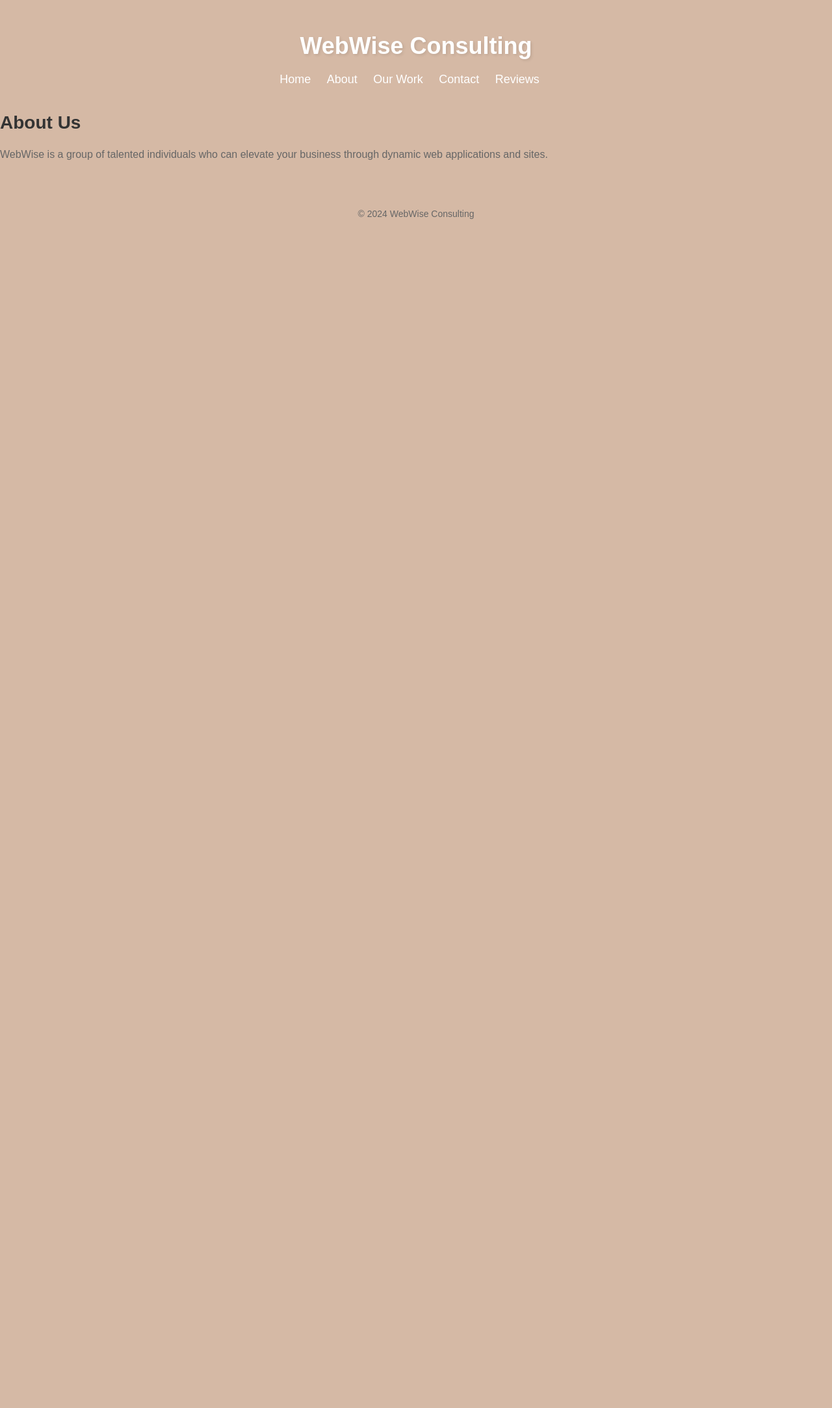
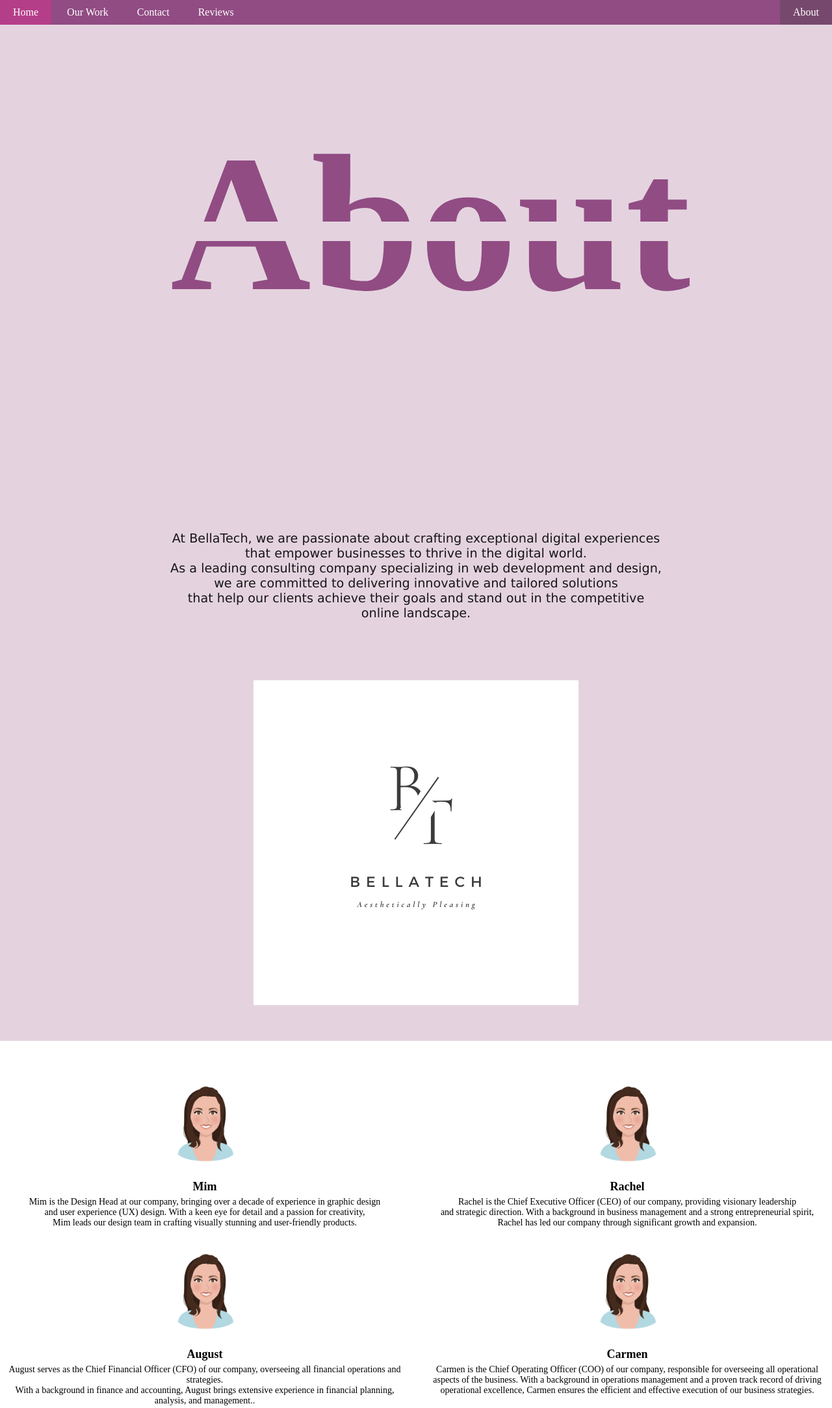
Before and after one commit to orleansb/COM214_Final-Project, a plain HTML site: page Business Case/about.html in a window 1280 px wide. Shown: the top 2167 px of the page at 65% size. Before the commit the page ends 800 px from the top, so only its background shows below. Drawn offline with Linux system fonts and the light colour scheme.

Commit message:
Add files via upload

```diff
--- a/Business Case/about.html
+++ b/Business Case/about.html
@@ -3,32 +3,89 @@
 <head>
   <meta charset="UTF-8">
   <meta name="viewport" content="width=device-width, initial-scale=1.0">
-  <title>About - WebWise Consulting</title>
+  <title>About Us</title>
   <link rel="stylesheet" href="styles.css">
 </head>
 <body>
-  <div class="container">
-    <header>
-      <h1>WebWise Consulting</h1>
-    </header>
-    <nav>
-      <ul>
-        <li><a href="Homepage/index.html">Home</a></li>
-        <li><a href="about.html">About</a></li>
-        <li><a href="ourwork.html">Our Work</a></li>
-        <li><a href="contact.html">Contact</a></li>
-        <li><a href="Reviews/reviews.html">Reviews</a></li>
+  <nav>
+    <ul>
+      <li><a href="index.html">Home</a></li>
+      <li><a href="ourwork.html">Our Work</a></li>
+      <li><a href="contact.html">Contact</a></li>
+      <li><a href="reviews.html">Reviews</a></li>
+      <li style="float:right"><a class="active" href="about.html">About</a></li>
+    </ul>
+  </nav>
 
-      </ul>
-    </nav>
-    <main>
-      <h2>About Us</h2>
-      <p>WebWise is a group of talented individuals who can elevate your business through dynamic web applications and sites. </p>
-    </main>
-    <footer>
-      <p>&copy; 2024 WebWise Consulting</p>
-    </footer>
+  <div class="content">
+    <div class = "about-us-box">
+    <h1>About</h1>
+    <p>At BellaTech, we are passionate about crafting exceptional digital experiences that empower businesses to thrive in the digital world. <br>
+      As a leading consulting company specializing in web development and design, we are committed to delivering innovative and tailored solutions
+      <br> that help our clients achieve their goals and stand out in the competitive online landscape.</p>
+      </div>
+    <div class="picture">
+      <img src="logo.png" alt="Company Logo">
+    </div>
   </div>
-  <script src="script.js"></script>
+  </div>
+
+
+    <div class="employees">
+      <div class="employee">
+          <img src="person.jpg" alt="Mim">
+          <div class="bio">
+              <h3>Mim</h3>
+              <p>Mim is the Design Head at our company, bringing over a decade of experience in graphic design <br>
+                and user experience (UX) design. With a keen eye for detail and a passion for creativity,<br>
+                 Mim leads our design team in crafting visually stunning and user-friendly products.<br>
+                 </p>
+          </div>
+      </div>
+      <div class="employee">
+          <img src="person.jpg" alt="Rachel">
+          <div class="bio">
+              <h3>Rachel</h3>
+              <p>Rachel is the Chief Executive Officer (CEO) of our company, providing visionary leadership <br>
+                and strategic direction. With a background in business management and a strong entrepreneurial spirit, <br>
+                Rachel has led our company through significant growth and expansion.</p>
+          </div>
+      </div>
+
+      <div class="employee">
+          <img src="person.jpg" alt="August">
+          <div class="bio">
+              <h3>August</h3>
+              <p>August serves as the Chief Financial Officer (CFO) of our company, overseeing all financial operations and strategies.<br>
+                 With a background in finance and accounting, August brings extensive experience in financial planning,<br>
+                  analysis, and management.. </p>
+          </div>
+      </div>
+
+      <div class="employee">
+          <img src="person.jpg" alt="Carmen">
+          <div class="bio">
+              <h3>Carmen</h3>
+              <p>Carmen is the Chief Operating Officer (COO) of our company, responsible for overseeing all operational <br>
+                aspects of the business. With a background in operations management and a proven track record of driving <br>
+                operational excellence, Carmen ensures the efficient and effective execution of our business strategies. <br>
+                <br>
+               </p>
+          </div>
+      </div>
+
+      <div class="employee">
+          <img src="person.jpg" alt="Baaba">
+          <div class="bio">
+              <h3>Baaba</h3>
+              <p>Baaba is the Chief Technology Officer (CTO) of our company, responsible for leading our technology and<br>
+                 engineering teams. With a background in computer science and software engineering, Baaba brings extensive<br>
+                  expertise in technology development and innovation. </p>
+          </div>
+      </div>
+  </div>
+
+
+  </div>
 </body>
 </html>
--- a/Business Case/styles.css
+++ b/Business Case/styles.css
@@ -1,114 +1,119 @@
-/* Reset CSS */
+/* Reset default styles */
 * {
   margin: 0;
   padding: 0;
   box-sizing: border-box;
 }
 
-/* Body styles */
-body {
-  font-family: Arial, sans-serif;
-  background-color: #d5b9a5;
-  display: flex;
-  justify-content: center;
-  align-items: center;
-  flex-direction: column;
+.about-us-box {
+  max-width: 800px; /* Adjust the max-width as needed */
+  margin: 0 auto; /* Center the box horizontally */
+  padding: 20px; /* Add padding for spacing */
+  border: 2px solid rgb(228, 211, 223); /* Add border */
+  border-radius: 10px;
+  background-color: rgb(228, 211, 223);
+  box-shadow: 0 0 10px c; /* Add box shadow for depth */
+  flex :1;
 }
 
-/* Container styles */
-/* .container {
-  max-width: 800px;
-  margin: 50px auto;
-  background-color: #ffffff;
-  padding: 20px;
-  border: 2px solid #000000;
-  border-radius: 20px;
-  box-shadow: 0 0 20px rgba(0, 0, 0, 0.1);
-  text-align: center;
-} */
 
-.container {
-  width: 100%;
+/* Navigation bar styles */
+nav {
+  background-color: rgb(145, 76, 131); /* Change to your desired color */
+
 }
 
-/* Header styles */
-header h1 {
-  text-align: center;
-  margin-top: 50px;
-  font-size: 36px;
-  margin-bottom: 20px;
-  color: #ffffff;
-  text-shadow: 2px 2px 4px rgba(0, 0, 0, 0.1);
-}
-
-nav {
-  text-align: center;
-}
-
-/* Navigation styles */
 nav ul {
   list-style-type: none;
-  padding: 0;
-  margin: 20px 0;
+  margin: 0;
+  padding: 0 ;
+  position: fixed;
+  width: 100%;
+  top: 0;
+  background-color: rgb(145, 76, 131);
 }
 
 nav ul li {
   display: inline;
-  margin-right: 20px;
+
 }
 
 nav ul li a {
+  display: inline-block;
+  padding: 10px 20px;
   text-decoration: none;
-  color: #ffffff !important;
-  font-size: 18px;
-  transition: color 0.3s ease-in-out;
+  color: white; /* Change to your desired color */
 }
 
-nav ul li a:hover {
-  color: #000000 !important;
+li a:hover {
+  background-color: #b53e89;
 }
 
-.gradient{
-  height: 100px;
-  background-image: linear-gradient(#d5b9a5, #EDF2F8);
+.active {
+  background-color: rgb(119, 72, 110);
 }
 
-/* Main content styles */
-main {
-  padding: 20px 0;
+/* Content styles */
+.content {
+  background-color: rgb(228, 211, 223); /* Change to your desired color */
+  padding: 50px;
+  font-size: medium;
+  text-align: center;
+  font-size: larger;
 }
 
-main h2 {
-  font-size: 28px;
-  color: #333333;
-  margin-bottom: 20px;
+.content h1 {
+  color: rgb(145, 76, 131); /* Change to your desired color */
+  margin-top: 100px;
+  margin-bottom: 300px;
+  font-size: 300px;
+  text-align: center;
+  text-decoration: line-through rgb(228, 211, 223) ;
 }
 
-main p {
-  color: #666666;
-  line-height: 1.6;
+.content p {
+  color: #171616; /* Change to your desired color */
+  margin-bottom: 20px;
+  text-align: center;
+  font-family: Verdana, Geneva, Tahoma, sans-serif;
 }
 
-/* Footer styles */
-footer {
+/* Picture styles */
+.picture {
+  margin-top: 50px;
   text-align: center;
+  margin-right: auto ;
+}
+.employees {
+  display: grid;
+  grid-template-columns: repeat(2, 1fr); /* Three columns */
+  gap: 20px; /* Gap between items */
   margin-top: 50px;
-  font-size: 14px;
-  color: #666666;
 }
 
-/* Animation */
-@keyframes fadeIn {
-  from {
-    opacity: 0;
-    transform: translateY(-20px);
-  }
-  to {
-    opacity: 1;
-    transform: translateY(0);
-  }
+.employee:nth-child(5) {
+  grid-column: 1 / 3; /* Center the last bio */
+  margin-bottom: 200px;
+}
+.employee {
+  text-align: center;
 }
 
-.fade-in {
-  animation: fadeIn 1s ease-out forwards;
+.employee img {
+  width: 150px;
+  height: 150px;
+  border-radius: 50%;
 }
+
+.employee .bio {
+  margin-top: 10px;
+}
+
+.employee h3 {
+  margin-bottom: 5px;
+  font-size: 18px;
+}
+
+.employee p {
+  font-size: 14px;
+}
```
Also changed, not shown: Business Case/logo.png (added), Business Case/person.jpg (added).
